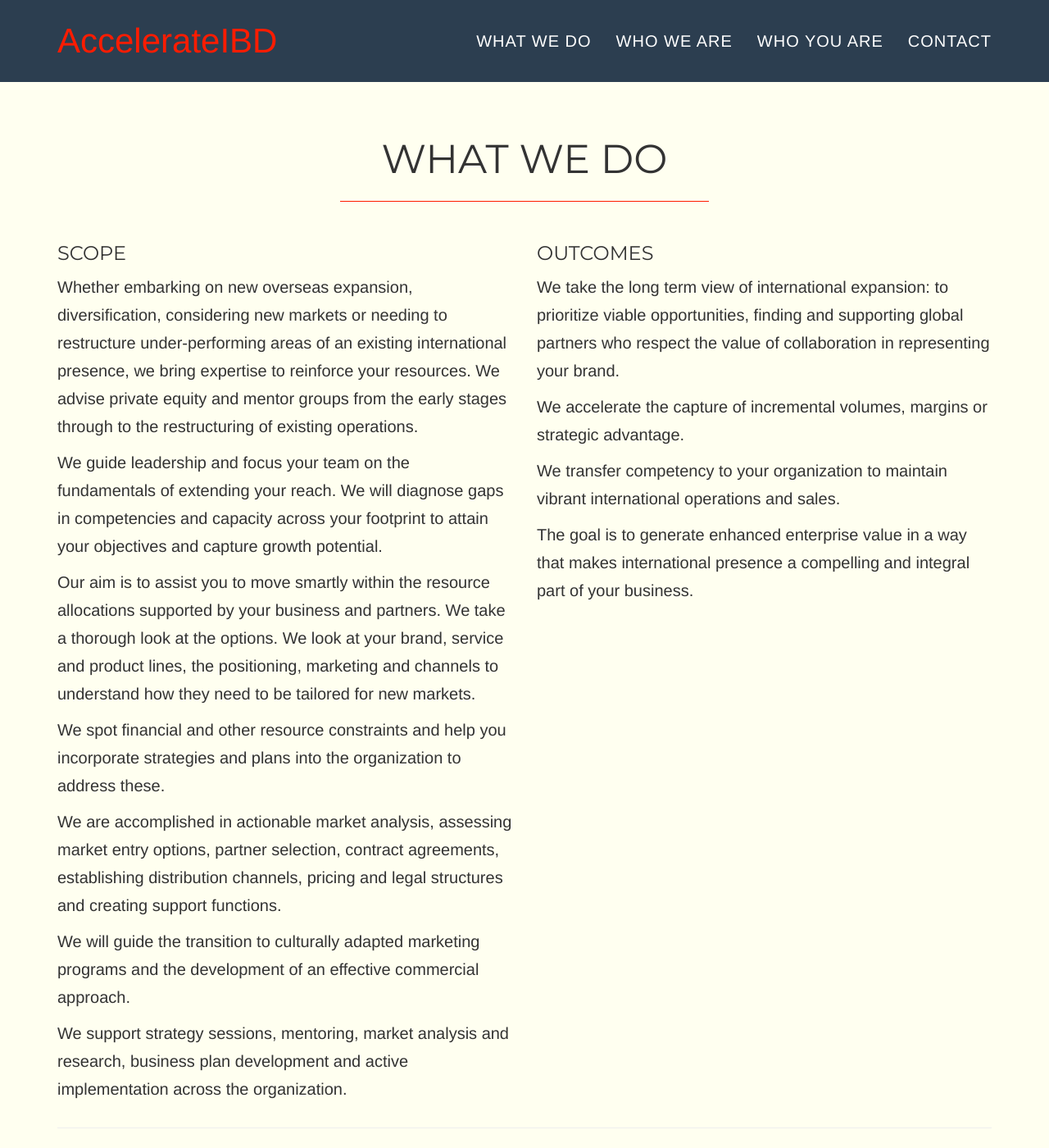
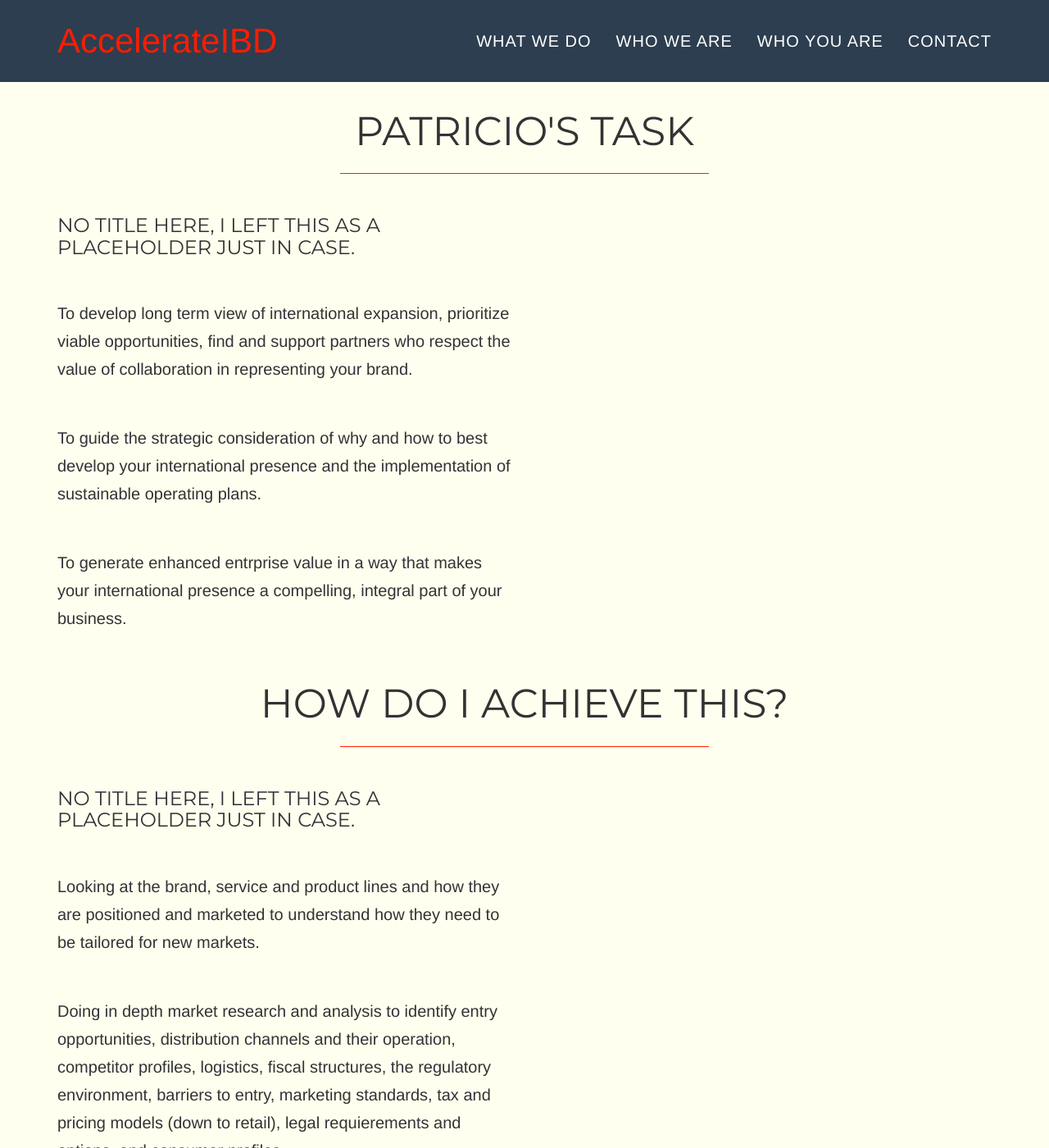
Before and after one commit to fornomail/fornomail.github.io, a Jekyll site: the page built from index.html, in a window 1280 px wide and 1400 px high, scrolled down 580 px. Shown: the whole window at 82% size. Built offline with Jekyll 4.4.1, drawn with Linux system fonts in a browser that asks for light colours; nearby versions of some CDN libraries; some web fonts are replaced; library files that are not in the unit come from our copies; some of the changed text lies outside the part shown.

Commit message:
Update index.html

```diff
--- a/index.html
+++ b/index.html
@@ -1,22 +1,22 @@
 ---
 layout: default
-title: AccelerateIBD
+title: Patricio Forno
 ---
 
 <!-- Header -->
 <header>
     <div class="container">
         <div class="row">
-            <p style="font-size: 25px; font-weight: bold">International Business Development</p>
+            <p style="font-size: 25px; font-weight: bold">Strategic, Value Driven International Business Development</p>
             <br/>
             <br/>
-            <p> We accelerate the identification, the capture and building of a structured, scalable and manageable growth of your international potential and presence.</p>
+            <p> To develop long term view of international expansion, prioritize viable opportunities, find and support partners who respect the value of collaboration in representing your brand.</p>
             <br/>
             <br/>
-            <p> We guide the strategic consideration of why and how to best develop your international presence and the implementation of sustainable operating plans. We identify consumers in new export markets, across industry sectors.</p>
+            <p> To guide the strategic consideration of why and how to best develop your international presence and the implementation of sustainable operating plans.</p>
             <br/>
             <br/>
-            <p> We are retained and project based advisors to private equity and operating company executives. Our goal is to reduce the time and cost to generate profitable results and to enhance your enterprise value from expansion.</p>
+            <p> To generate enhanced entrprise value in a way that makes your international presence a compelling, integral part of your business.</p>
         </div
     </div><!-- .container -->
 </header>
@@ -26,38 +26,66 @@
     <div class="container">
         <div class="row">
             <div class="col-lg-12 text-center">
-                <h2>WHAT WE DO</h2>
+                <h2>PATRICIO'S TASK</h2>
                 <hr class="star-primary">
             </div>
         </div>
         <div class="row">
             <div class="col-lg-6 col-md-6">
-                <h3>Scope</h3>
-                <p>Whether embarking on new overseas expansion, diversification, considering new markets or needing to restructure under-performing areas of an existing international presence, we bring expertise to reinforce your resources. We advise private equity and mentor groups from the early stages through to the restructuring of existing operations.<P>
-                <p>We guide leadership and focus your team on the fundamentals of extending your reach. We will diagnose gaps in competencies and capacity across your footprint to attain your objectives and capture growth potential.</p>
-                <p>Our aim is to assist you to move smartly within the resource allocations supported by your business and partners. We take a thorough look at the options. We look at your brand, service and product lines, the positioning, marketing and channels to understand how they need to be tailored for new markets.</p>
-                <p>We spot financial and other resource constraints and help you incorporate strategies and plans into the organization to address these.</p>
-                <p>We are accomplished in actionable market analysis, assessing market entry options, partner selection, contract agreements, establishing distribution channels, pricing and legal structures and creating support functions.<p>
-                <p>We will guide the transition to culturally adapted marketing programs and the development of an effective commercial approach.<P>
-                <p>We support strategy sessions, mentoring, market analysis and research, business plan development and active implementation across the organization.</p>
+                <h3>No title here, I left this as a placeholder just in case.</h3>
+               <br/>
+            <br/>
+            <p> To develop long term view of international expansion, prioritize viable opportunities, find and support partners who respect the value of collaboration in representing your brand.</p>
+            <br/>
+            <br/>
+            <p> To guide the strategic consideration of why and how to best develop your international presence and the implementation of sustainable operating plans.</p>
+            <br/>
+            <br/>
+            <p> To generate enhanced entrprise value in a way that makes your international presence a compelling, integral part of your business.</p>
                 </div>
-            <div class="col-lg-6 col-md-6">
-                <h3>Outcomes</h3>
-                <p>We take the long term view of international expansion: to prioritize viable opportunities, finding and supporting global partners who respect the value of collaboration in representing your brand.<P>
-                <p>We accelerate the capture of incremental volumes, margins or strategic advantage.</p>
-                <p>We transfer competency to your organization to maintain vibrant international operations and sales.</p>
-                <p>The goal is to generate enhanced enterprise value in a way that makes international presence a compelling and integral part of your business.</p>
+        </div>
+        <div class="row">
+            <div class="col-lg-12 text-center">
+                <h2>HOW DO I ACHIEVE THIS?</h2>
+                <hr class="star-primary">
             </div>
         </div>
-
+        <div class="row">
+            <div class="col-lg-6 col-md-6">
+                <h3>No title here, I left this as a placeholder just in case.</h3>
+               <br/>
+            <br/>
+            <p> Looking at the brand, service and product lines and how they are positioned and marketed to understand how they need to be tailored for new markets.</p>
+            <br/>
+            <br/>
+            <p> Doing in depth market research and analysis to identify entry opportunities, distribution channels and their operation, competitor profiles, logistics, fiscal structures, the regulatory environment, barriers to entry, marketing standards, tax and pricing models (down to retail), legal requierements and options, and consumer profiles.</p>
+            <br/>
+            <br/>
+            <p> Extensively vetting and selecting potential partners, relationship building and discovery process; being unafraid to move away from the easy or comfortable choice...or to wait for the optimal fit. Renegotiating a contract or restructuring an existing partner.</p>
+            <br/>
+            <br/>
+            <p> Making in person market visits to understand the environment, challenge assumptions, seek inspiration, asses risk and cultural differences/realities, commence in market networking and support development, verify understanding and meet industry players, and potnetial partners. Collaboration with trade associations, chambers of commerce, officials, industry and general contacts of the US and host country.</p>
+            <br/>
+            <br/>
+            <p> Guiding the transition to culturally adapted marketing programs and the development of an effective commercial approach. </p>
+            <br/>
+            <br/>
+            <p> Diligently selecting and using trade shows as part of a pro-active market penetration plan and timeline.</p>
+            <br/>
+            <br/>
+            <p> Getting compliance right and considering its broader impact and implications.</p>
+            <br/>
+            <br/>
+            <p> Planning and executing launch events.</p>
+            <br/>
+            <br/>
+            <p> Establishing comprehensive but practical reporting systems.</p>
+            <br/>
+            <br/>
+            <p> Treating the local partner/management as an extension of the Head Office team while building the relationshhip.</p>
+            </div>
+        </div>
         <hr />
-
-       <!-- <div class="row">
-            <div class="col-lg-12 text-center">
-                <h3>Additional service</h3>
-                <p>We also promote the entry and growth of new enterprise into the US market. We can assist in optimizing your supply chain and presenting alternatives for overseas manufacturing and licensing.</p>
-            </div>
-        </div> -->
     </div>
 </section>
 
```
